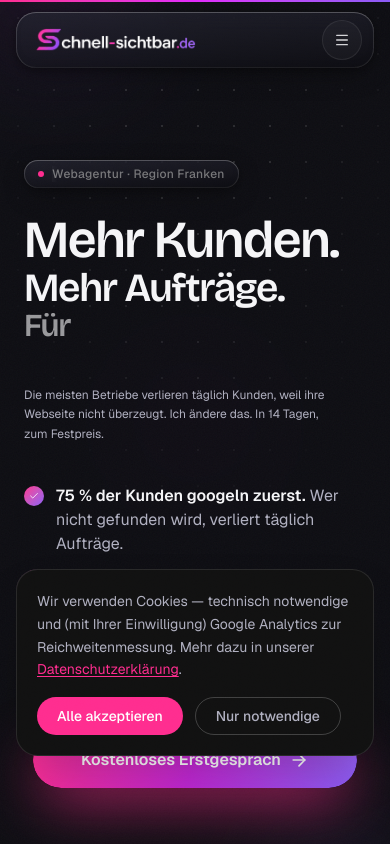
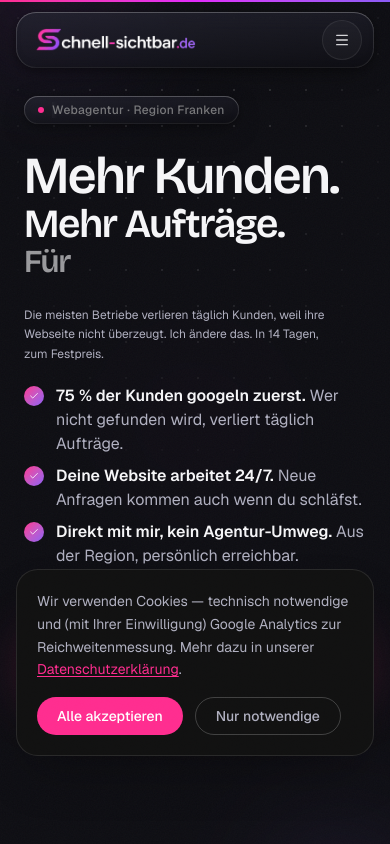
Before and after one commit to SPStudioWebsites/SP-Studio, a Next.js app: page / in a window 390 px wide. Shown: the top 844 px of the page. Built offline with nearby package versions, Linux system fonts and the light colour scheme.

Commit message:
Update hero.tsx

```diff
--- a/src/components/sections/hero.tsx
+++ b/src/components/sections/hero.tsx
@@ -64,7 +64,7 @@ export function HeroSection() {
   return (
     <section
       id="top"
-      className="relative isolate overflow-hidden pt-40 pb-8 md:pt-52 md:pb-12"
+      className="relative isolate overflow-hidden pt-24 pb-8 md:pt-52 md:pb-12"
       aria-label="Einleitung"
     >
 <div aria-hidden className="absolute inset-0 grid-bg" />
@@ -92,12 +92,12 @@ export function HeroSection() {
           </div>
 
           {/* Subtitle */}
-          <p className="mt-8 max-w-lg text-xs leading-relaxed text-muted text-pretty md:text-lg hero-enter" style={{ animationDelay: "160ms" }}>
+          <p className="mt-4 md:mt-8 max-w-lg text-xs leading-relaxed text-muted text-pretty md:text-lg hero-enter" style={{ animationDelay: "160ms" }}>
             {hero.subtitle}
           </p>
 
           {/* Bullets */}
-          <ul className="mt-10 space-y-3 hero-enter" style={{ animationDelay: "200ms" }}>
+          <ul className="mt-5 md:mt-10 space-y-2 md:space-y-3 hero-enter" style={{ animationDelay: "200ms" }}>
             {[
               { bold: "75 % der Kunden googeln zuerst.", rest: "Wer nicht gefunden wird, verliert täglich Aufträge." },
               { bold: "Deine Website arbeitet 24/7.", rest: "Neue Anfragen kommen auch wenn du schläfst." },
```
